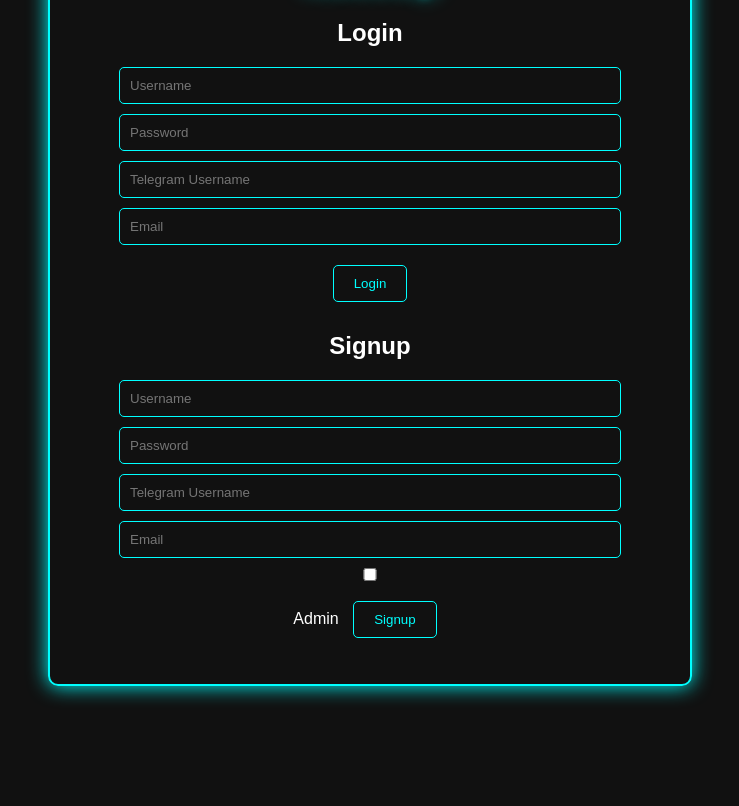
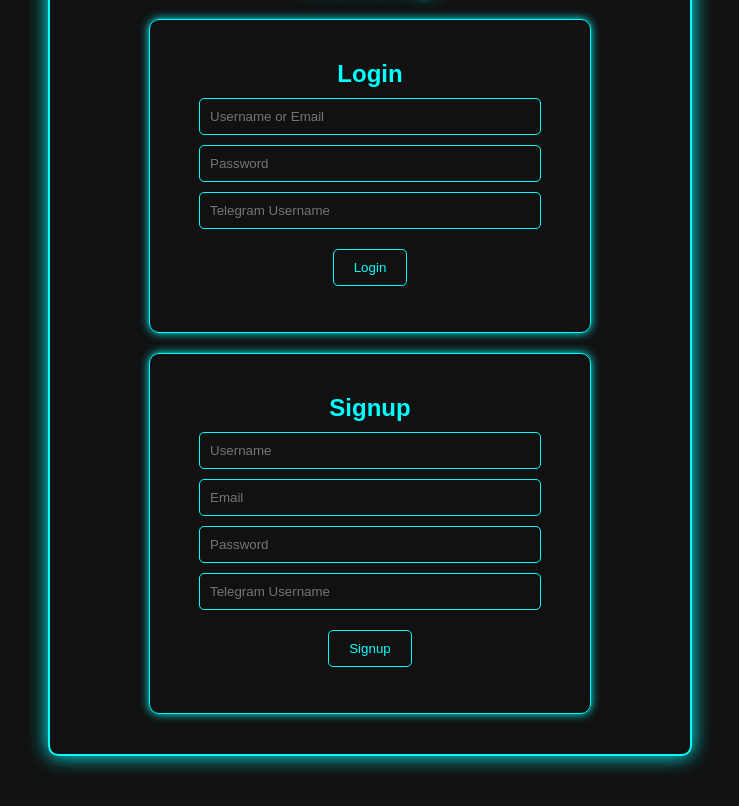
Before and after one commit to v1leshop/v1leshop, a plain HTML site: page index.html in a window 1280 px wide. Shown: the part 133-939 px from the top of the page, without its empty margins (270-1009 px from the left). Before the commit the page ends 869 px from the top, so only its background shows below. Drawn offline with Linux system fonts and the light colour scheme.

Commit message:
Update index.html

```diff
--- a/index.html
+++ b/index.html
@@ -3,30 +3,56 @@
 <head>
 <meta charset="UTF-8">
 <meta name="viewport" content="width=device-width, initial-scale=1.0">
-<title>v1leshop - Login/Signup</title>
+<title>v1leshop - Login / Signup</title>
 <link rel="stylesheet" href="style.css">
+<style>
+  .auth-section {
+    border: 1px solid #0ff;
+    border-radius: 10px;
+    padding: 20px;
+    margin: 20px auto;
+    max-width: 400px;
+    box-shadow: 0 0 10px #0ff;
+  }
+  .auth-section h2 {
+    margin-bottom: 10px;
+    color: #0ff;
+  }
+  .auth-section input {
+    margin-bottom: 10px;
+  }
+  .auth-msg {
+    color: #ff0;
+    margin-top: 10px;
+  }
+</style>
 </head>
 <body>
 <div class="container">
   <h1 class="neon-text">v1leshop</h1>
 
+  <!-- LOGIN SECTION -->
+  <div class="auth-section">
     <h2>Login</h2>
-  <input id="loginUsername" placeholder="Username" type="text">
+    <input id="loginUserEmail" placeholder="Username or Email" type="text">
     <input id="loginPassword" placeholder="Password" type="password">
     <input id="loginTelegram" placeholder="Telegram Username" type="text">
-  <input id="loginEmail" placeholder="Email" type="email">
     <button class="neon-btn" onclick="login()">Login</button>
+    <p id="loginMsg" class="auth-msg"></p>
+  </div>
 
+  <!-- SIGNUP SECTION -->
+  <div class="auth-section">
     <h2>Signup</h2>
     <input id="signupUsername" placeholder="Username" type="text">
+    <input id="signupEmail" placeholder="Email" type="email">
     <input id="signupPassword" placeholder="Password" type="password">
     <input id="signupTelegram" placeholder="Telegram Username" type="text">
-  <input id="signupEmail" placeholder="Email" type="email">
-  <label><input type="checkbox" id="isAdmin"> Admin</label>
     <button class="neon-btn" onclick="signup()">Signup</button>
+    <p id="signupMsg" class="auth-msg"></p>
+  </div>
+</div>
 
-  <p id="authMsg"></p>
-</div>
 <script src="script.js"></script>
 </body>
 </html>
```
Lines whose indentation alone changed are shown as unchanged.
